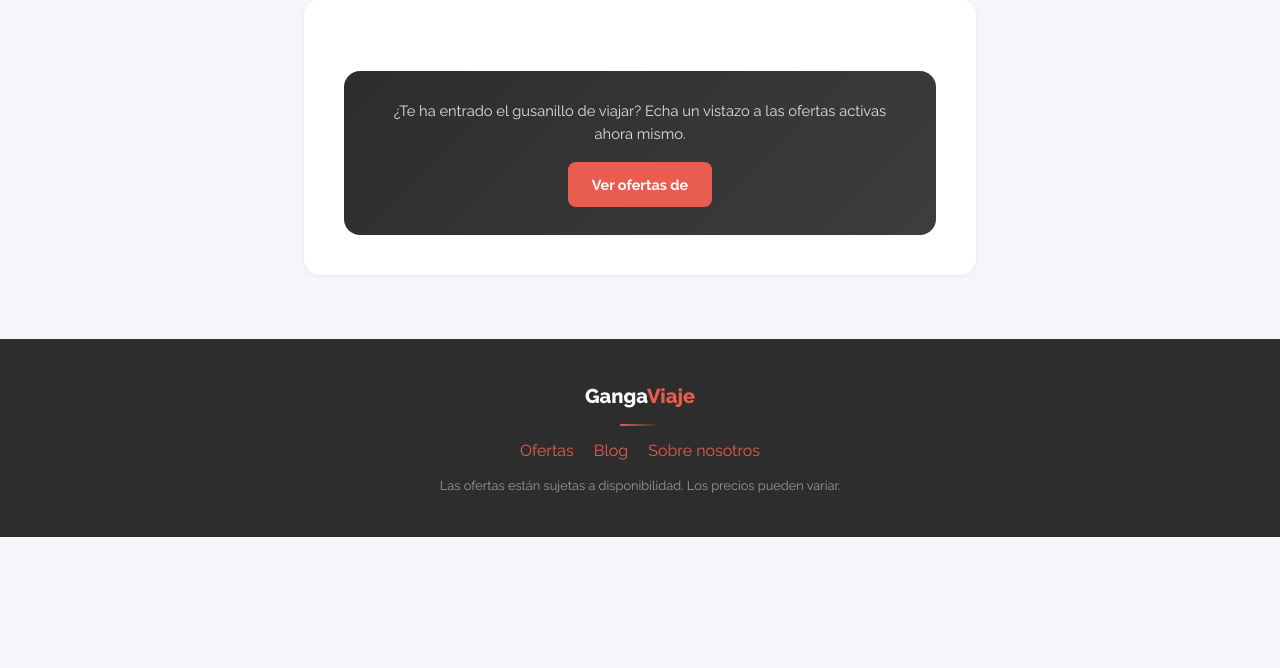
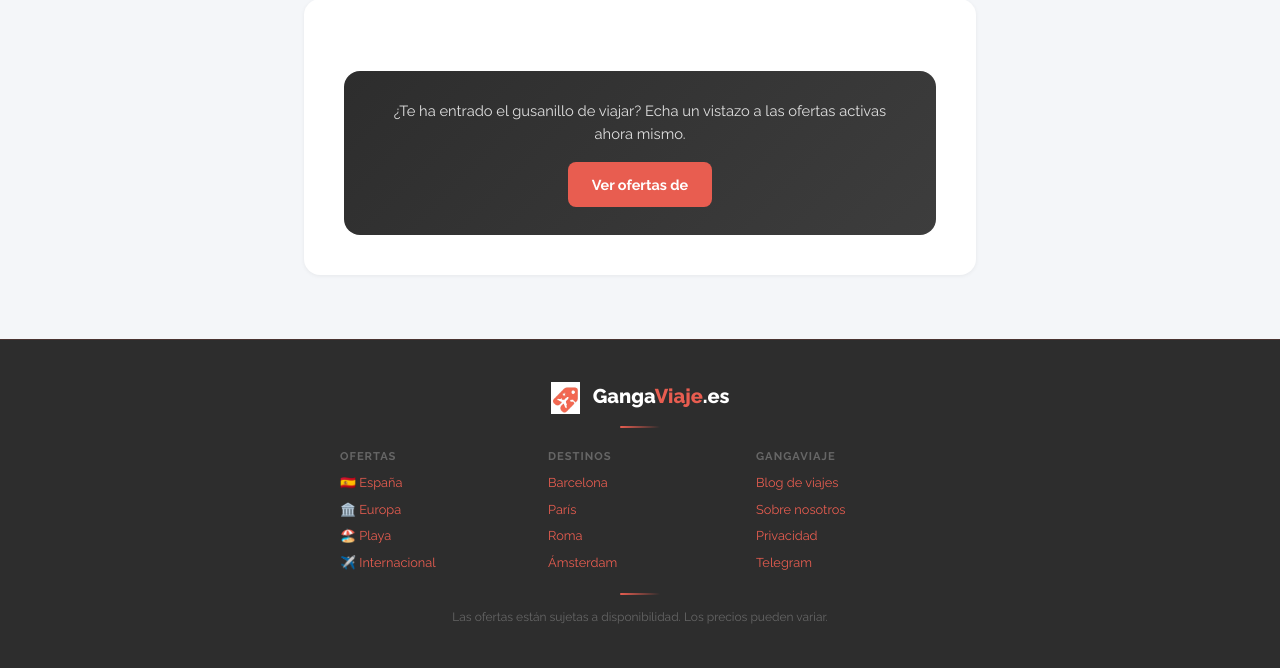
Before and after one commit to luisespinarlp-alt/gangaviaje, a Flask app: template templates/blog_post.html in a window 1280 px wide. Shown: the part 244-912 px from the top of the page. Before the commit the page ends 781 px from the top, so only its background shows below. Run offline with Flask 3, Linux system fonts and the light colour scheme; the template is opened without the code that fills it, so the values that code supplies are empty; some libraries are stand-ins or nearby versions.

Commit message:
Consistent footer with navigation links across all templates
blog_post, blog_list, privacy: footer actualizado con logo icono
y links a ofertas, destinos populares, blog y redes sociales.

Co-Authored-By: Claude Sonnet 4.6 <noreply@anthropic.com>

```diff
--- a/templates/blog_post.html
+++ b/templates/blog_post.html
@@ -166,14 +166,42 @@
 
 <footer>
   <div class="footer-inner">
-    <div class="footer-logo">Ganga<span>Viaje</span></div>
+    <div class="footer-logo">
+      <img src="/static/img/logo_icon.png" alt="GangaViaje" style="height:32px;width:auto;vertical-align:middle;margin-right:8px;">
+      Ganga<span>Viaje</span>.es
+    </div>
     <div class="footer-divider"></div>
-    <div class="footer-links">
-      <a href="/">Ofertas</a>
-      <a href="/blog">Blog</a>
-      <a href="/sobre-nosotros">Sobre nosotros</a>
+    <div style="display:grid;grid-template-columns:repeat(3,1fr);gap:24px;text-align:left;max-width:600px;width:100%;margin:8px 0;">
+      <div>
+        <div style="font-size:0.7rem;font-weight:700;text-transform:uppercase;letter-spacing:1px;color:#666;margin-bottom:8px;">Ofertas</div>
+        <div style="display:flex;flex-direction:column;gap:6px;">
+          <a href="/destino/espana" style="font-size:0.8rem;">🇪🇸 España</a>
+          <a href="/destino/europa" style="font-size:0.8rem;">🏛️ Europa</a>
+          <a href="/destino/playa" style="font-size:0.8rem;">🏖️ Playa</a>
+          <a href="/destino/internacional" style="font-size:0.8rem;">✈️ Internacional</a>
+        </div>
+      </div>
+      <div>
+        <div style="font-size:0.7rem;font-weight:700;text-transform:uppercase;letter-spacing:1px;color:#666;margin-bottom:8px;">Destinos</div>
+        <div style="display:flex;flex-direction:column;gap:6px;">
+          <a href="/ciudad/barcelona" style="font-size:0.8rem;">Barcelona</a>
+          <a href="/ciudad/paris" style="font-size:0.8rem;">París</a>
+          <a href="/ciudad/roma" style="font-size:0.8rem;">Roma</a>
+          <a href="/ciudad/amsterdam" style="font-size:0.8rem;">Ámsterdam</a>
+        </div>
+      </div>
+      <div>
+        <div style="font-size:0.7rem;font-weight:700;text-transform:uppercase;letter-spacing:1px;color:#666;margin-bottom:8px;">GangaViaje</div>
+        <div style="display:flex;flex-direction:column;gap:6px;">
+          <a href="/blog" style="font-size:0.8rem;">Blog de viajes</a>
+          <a href="/sobre-nosotros" style="font-size:0.8rem;">Sobre nosotros</a>
+          <a href="/privacidad" style="font-size:0.8rem;">Privacidad</a>
+          <a href="https://t.me/gangaviaje" target="_blank" rel="noopener" style="font-size:0.8rem;">Telegram</a>
+        </div>
+      </div>
     </div>
-    <p>Las ofertas están sujetas a disponibilidad. Los precios pueden variar.</p>
+    <div class="footer-divider"></div>
+    <p style="font-size:0.75rem;color:#666;">Las ofertas están sujetas a disponibilidad. Los precios pueden variar.</p>
   </div>
 </footer>
 
```
Also changed, not shown: templates/privacy.html (+13 -7 lines).
